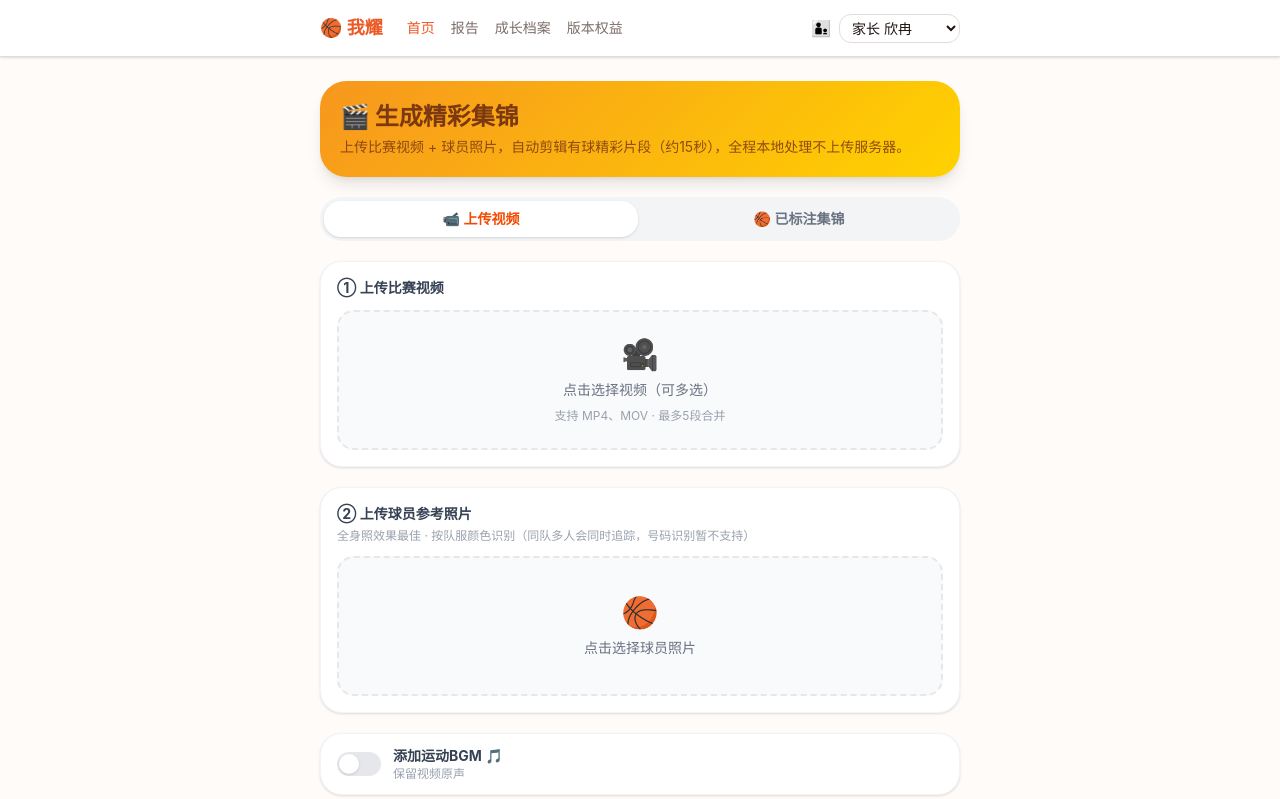
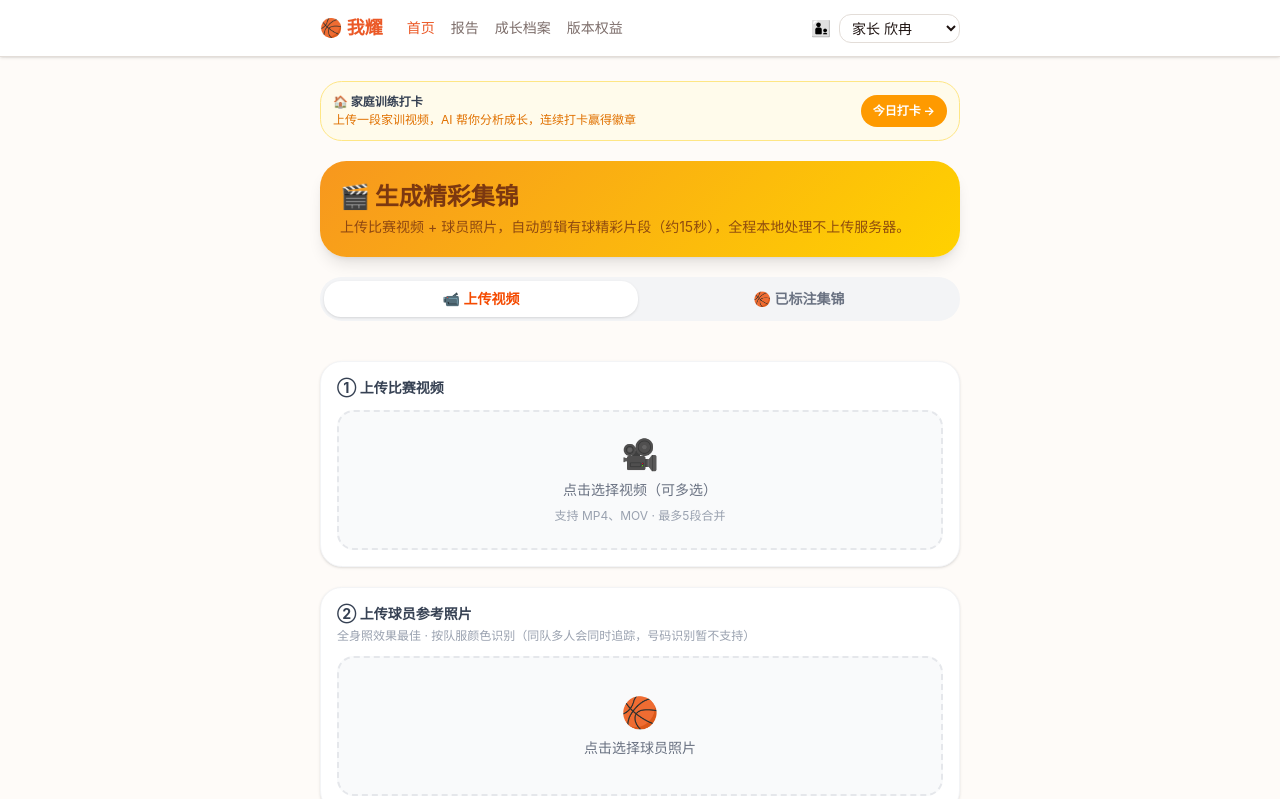
Before and after one commit to BillBillBiuBiuBiu/woyao-growth, a Next.js app: page /parent/highlights in a window 1280 px wide. Shown: the top 799 px of the page. Built offline with nearby package versions, Linux system fonts and the light colour scheme.

Commit message:
C331: 家庭训练打卡（今日打卡+连续天数+打卡达人徽章）

```diff
--- a/app/parent/highlights/page.tsx
+++ b/app/parent/highlights/page.tsx
@@ -983,9 +983,49 @@ export default function HighlightsPage() {
   const isProcessing = ["loading","extracting_color","analyzing","cutting"].includes(stage);
   const canRun = !!(videoFiles.length > 0 && photoFile && !isProcessing);
 
+  const todayKey = (() => { const d = new Date(); return `home_training_checkin_${d.getFullYear()}${String(d.getMonth()+1).padStart(2,"0")}${String(d.getDate()).padStart(2,"0")}`; })();
+  const [checkedInToday, setCheckedInToday] = useState(() => { try { return !!localStorage.getItem(todayKey); } catch { return false; } });
+  const [streakDays] = useState(() => {
+    try {
+      let streak = 0;
+      const now = new Date();
+      for (let i = 0; i < 30; i++) {
+        const d = new Date(now); d.setDate(d.getDate() - i);
+        const k = `home_training_checkin_${d.getFullYear()}${String(d.getMonth()+1).padStart(2,"0")}${String(d.getDate()).padStart(2,"0")}`;
+        if (localStorage.getItem(k)) streak++; else break;
+      }
+      return streak;
+    } catch { return 0; }
+  });
+
+  function doCheckin() {
+    try { localStorage.setItem(todayKey, "1"); } catch {}
+    setCheckedInToday(true);
+    document.getElementById("upload-section")?.scrollIntoView({ behavior: "smooth" });
+  }
+
   return (
     <>
     <div className="pb-16 flex flex-col gap-5">
+      {/* Home training checkin */}
+      <div className={`rounded-2xl border p-3 flex items-center justify-between gap-3 ${checkedInToday ? "bg-green-50 border-green-200" : "bg-amber-50 border-amber-200"}`}>
+        <div>
+          <div className="text-xs font-bold text-gray-700 mb-0.5">🏠 家庭训练打卡</div>
+          {checkedInToday
+            ? <div className="text-xs text-green-600">✅ 今日已打卡{streakDays >= 2 ? ` · 已连续 ${streakDays} 天` : ""} 🔥</div>
+            : <div className="text-xs text-amber-600">上传一段家训视频，AI 帮你分析成长，连续打卡赢得徽章</div>
+          }
+        </div>
+        {!checkedInToday && (
+          <button onClick={doCheckin} className="shrink-0 bg-amber-500 text-white text-xs font-bold px-3 py-2 rounded-xl active:opacity-70">
+            今日打卡 →
+          </button>
+        )}
+        {checkedInToday && streakDays >= 3 && (
+          <span className="text-xs bg-green-100 text-green-700 border border-green-200 px-2 py-1 rounded-full font-bold shrink-0">📅 连续打卡达人</span>
+        )}
+      </div>
+
       <div className="rounded-3xl p-5 shadow-lg" style={{background:"linear-gradient(135deg,#f7971e 0%,#ffd200 100%)"}}>
         <div className="text-2xl font-black mb-1" style={{color:"#7C3810"}}>🎬 生成{childName ? `${childName}的` : ""}精彩集锦</div>
         <p className="text-sm" style={{color:"#7C3810",opacity:0.85}}>
@@ -1117,6 +1157,7 @@ export default function HighlightsPage() {
       )}
 
       {/* Upload mode form */}
+      <div id="upload-section" />
       {(stage !== "idle" || hlMode === "upload") && (<>
       <div className="rounded-2xl bg-white border border-gray-100 shadow-sm p-4">
         <div className="text-sm font-bold text-gray-700 mb-3">① 上传比赛视频</div>
--- a/app/parent/profile/[studentId]/page.tsx
+++ b/app/parent/profile/[studentId]/page.tsx
@@ -478,10 +478,12 @@ export default function StudentProfilePage() {
             })()}
             {/* Advanced badges */}
             {(() => {
+              const checkinStreak = (() => { try { let s = 0; const now = new Date(); for (let i=0;i<30;i++) { const d=new Date(now); d.setDate(d.getDate()-i); const k=`home_training_checkin_${d.getFullYear()}${String(d.getMonth()+1).padStart(2,"0")}${String(d.getDate()).padStart(2,"0")}`; if(localStorage.getItem(k)) s++; else break; } return s; } catch { return 0; } })();
               const advBadges = [
                 recentGames.length >= 5 ? { name: "🎯 专注力达人", desc: "专注力班级TOP3" } : null,
                 realStats && realStats.games >= 2 && realStats.pts / realStats.games >= 3 ? { name: "✅ 完成度之星", desc: "完成度班级TOP3" } : null,
                 recentGames.filter(g => g.homeScore > g.awayScore).length >= 5 ? { name: "🔥 积极性勋章", desc: "参与5场以上且积极进取" } : null,
+                checkinStreak >= 3 ? { name: "📅 打卡达人", desc: `连续打卡 ${checkinStreak} 天` } : null,
               ].filter(Boolean);
               if (advBadges.length === 0) return (
                 <div className="text-xs text-gray-400 text-center py-2">专注力、完成度、积极性进入班级前20%可获得进阶徽章</div>
```
